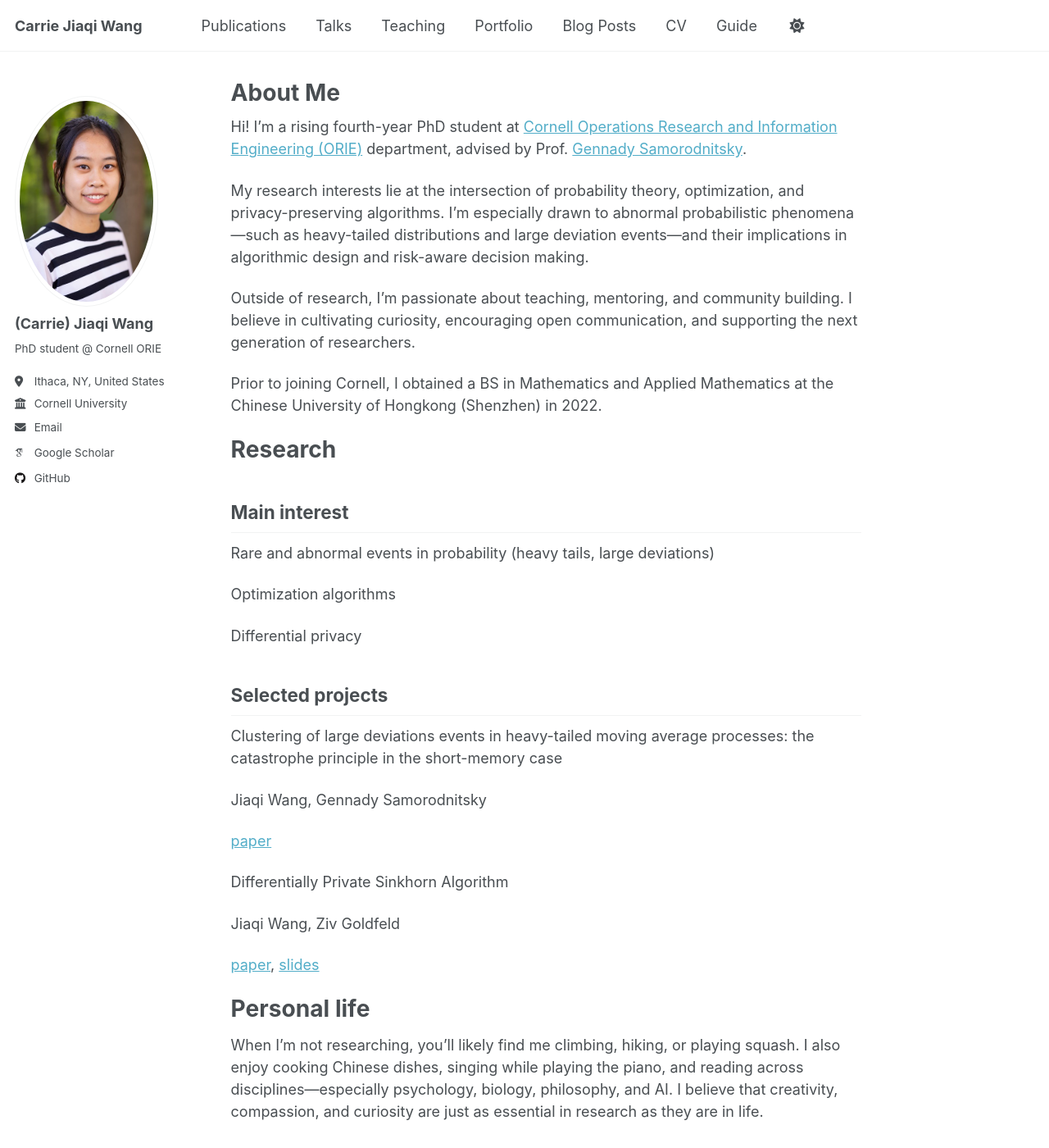
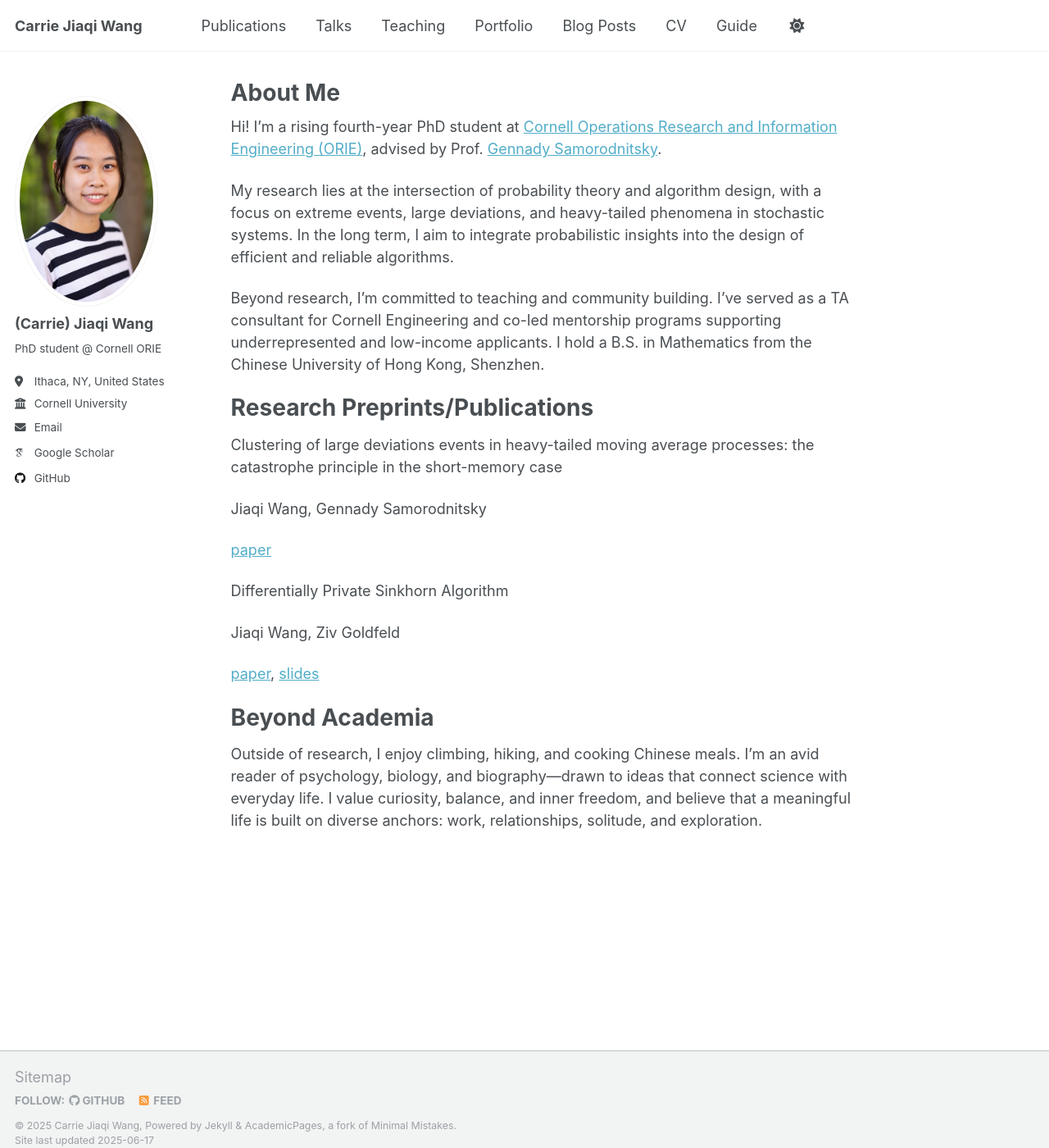
Before and after one commit to CarrieJiaqiWang/CarrieJiaqiWang.github.io, a Jekyll site: the page built from _pages/about.md, in a window 1280 px wide and 1400 px high. Shown: the whole window at 82% size. Built offline with Jekyll 4.4.1, drawn with Linux system fonts in a browser that asks for light colours; some web fonts are replaced.

Commit message:
Update about.md

```diff
--- a/_pages/about.md
+++ b/_pages/about.md
@@ -6,29 +6,14 @@ redirect_from:
   - /about/
   - /about.html
 ---
-Hi! I’m a rising fourth-year PhD student at [Cornell Operations Research and Information Engineering (ORIE)](https://www.engineering.cornell.edu/orie/) department, advised by Prof. [Gennady Samorodnitsky](https://people.orie.cornell.edu/gennady/).
+Hi! I’m a rising fourth-year PhD student at [Cornell Operations Research and Information Engineering (ORIE)](https://www.engineering.cornell.edu/orie/), advised by Prof. [Gennady Samorodnitsky](https://people.orie.cornell.edu/gennady/).
 
-My research interests lie at the intersection of probability theory, optimization, and privacy-preserving algorithms. I’m especially drawn to abnormal probabilistic phenomena—such as heavy-tailed distributions and large deviation events—and their implications in algorithmic design and risk-aware decision making.
+My research lies at the intersection of probability theory and algorithm design, with a focus on extreme events, large deviations, and heavy-tailed phenomena in stochastic systems. In the long term, I aim to integrate probabilistic insights into the design of efficient and reliable algorithms.
 
-Outside of research, I’m passionate about teaching, mentoring, and community building. I believe in cultivating curiosity, encouraging open communication, and supporting the next generation of researchers.
+Beyond research, I’m committed to teaching and community building. I’ve served as a TA consultant for Cornell Engineering and co-led mentorship programs supporting underrepresented and low-income applicants. I hold a B.S. in Mathematics from the Chinese University of Hong Kong, Shenzhen.
 
-Prior to joining Cornell, I obtained a BS in Mathematics and Applied Mathematics at the Chinese University of Hongkong (Shenzhen) in 2022.
-
-Research
+Research Preprints/Publications
 ====
-
-Main interest
----
-
-Rare and abnormal events in probability (heavy tails, large deviations)
-
-Optimization algorithms
-
-Differential privacy
-
-
-Selected projects
----
 Clustering of large deviations events in heavy-tailed moving average processes: the catastrophe principle in the short-memory case
 
 Jiaqi Wang, Gennady Samorodnitsky
@@ -41,8 +26,7 @@ Jiaqi Wang, Ziv Goldfeld
 
 [paper](https://ieeexplore.ieee.org/abstract/document/10735319), [slides](https://drive.google.com/file/d/1wuUl8YsU58Y4I3GYYPnF-4vNWCOSndPK/view?usp=sharing)
 
-Personal life
+Beyond Academia
 =====
 
-When I’m not researching, you’ll likely find me climbing, hiking, or playing squash. I also enjoy cooking Chinese dishes, singing while playing the piano, and reading across disciplines—especially psychology, biology, philosophy, and AI.
-I believe that creativity, compassion, and curiosity are just as essential in research as they are in life.
+Outside of research, I enjoy climbing, hiking, and cooking Chinese meals. I’m an avid reader of psychology, biology, and biography—drawn to ideas that connect science with everyday life. I value curiosity, balance, and inner freedom, and believe that a meaningful life is built on diverse anchors: work, relationships, solitude, and exploration.
```
